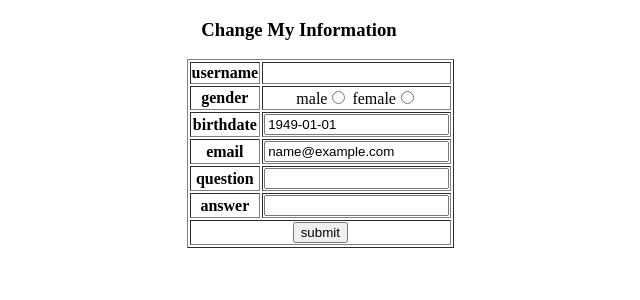
After one commit to Nightwingky/MemberManagementSystem_PHP, a PHP site: page /demo/changeInfo.php in a window 1280 px wide. The commit adds this page. Shown: the top 300 px of the page, without its empty margins (341-981 px from the left). Run offline with PHP 8.4, Linux system fonts and the light colour scheme; the visitor is signed in with stand-in values (Sample User, id 1).

Commit message:
完成了查看及修改个人信息的功能

```diff
--- /dev/null
+++ b/demo/changeInfo.php
@@ -0,0 +1,104 @@
+<!DOCTYPE html>
+<html>
+<head>
+	<title>ChangeMyInfo</title>
+
+	<style type="text/css">
+		.container
+		{
+			width:225px;
+			height:auto;
+			margin:10px auto;
+		}
+	</style>
+
+</head>
+<body>
+
+<?php
+	session_start();
+
+	$link = mysqli_connect('localhost', 'root', '666796');
+	$db_selected = mysqli_select_db($link, 'php');
+	mysqli_query($link, "set names 'utf8'");
+
+	$sqlStr = "select username, gender, birthdate, email, question, answer from userinfo where username = '".$_SESSION["username"]."'";
+	$result = mysqli_query($link, $sqlStr);
+
+	$row = mysqli_fetch_array($result, MYSQLI_ASSOC);
+
+	mysqli_close($link);
+?>
+
+<div class = "container">
+	<h3 align = "center">Change My Information</h3>
+
+	<form
+		method = "post"
+		action = "checkChangeInfo.php">
+	<table border = '1'>
+		<tr>
+			<th>username</th>
+			<td align = "center">
+				<?php
+					if(isset($_GET["username"]))
+					{
+						echo $_GET["username"];
+					}
+				?>
+			</td>
+		</tr>
+		<tr>
+			<th>gender</th>
+			<td align = "center">
+				male<input type = "radio" name = "gender" value = "male"
+				<?php
+					if($row['gender'] == "male")
+					{
+						echo "checked = 'checked'";
+					}
+				?>/>
+				female<input type = "radio" name = "gender" value = "female"
+				<?php
+					if($row['gender'] == "female")
+					{
+						echo "checked = 'checked'";
+					}
+				?>/>
+			</td>
+		</tr>
+		<tr>
+			<th>birthdate</th>
+			<td align = "center">
+				<input type = "text" name = "birthdate" <?php echo "value = '".$row['birthdate']."'";?>/>
+			</td>
+		</tr>
+		<tr>
+			<th>email</th>
+			<td align = "center">
+				<input type = "text" name = "email" <?php echo "value = '".$row['email']."'";?>/>
+			</td>
+		</tr>
+		<tr>
+			<th>question</th>
+			<td align = "center">
+				<input type = "text" name = "question" <?php echo "value = '".$row['question']."'";?>/>
+			</td>
+		</tr>
+		<tr>
+			<th>answer</th>
+			<td align = "center">
+				<input type = "text" name = "answer" <?php echo "value = '".$row['answer']."'";?>/>
+			</td>
+		</tr>
+		<tr>
+			<td colspan = "2" align = "center">
+				<input type = "submit" value = "submit" name = "submit">
+			</td>
+		</tr>
+	</table>
+	</form>
+</div>
+
+</body>
+</html>
```
Also changed, not shown: demo/checkChangeInfo.php (added, +35 -0 lines), demo/system.php (+2 -6 lines), demo/userinfo.php (+73 -2 lines).
